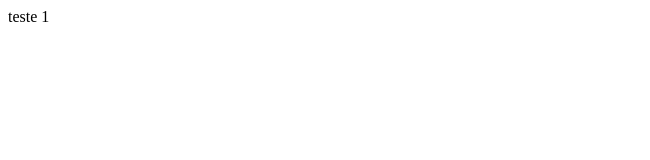
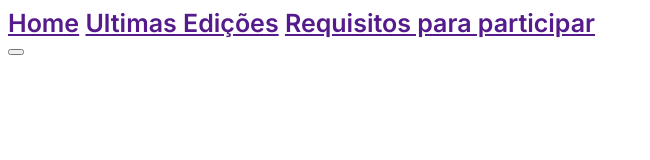
Before and after one commit to guilherme-schumann/bootcamp-dnc, a plain HTML site: page index.html in a window 1280 px wide. Shown: the whole page, without its empty margins (0-650 px from the left). Drawn offline with Linux system fonts and the light colour scheme.

Commit message:
Trazendo CSS para a minha página

```diff
--- a/index.html
+++ b/index.html
@@ -4,9 +4,21 @@
     <meta charset="UTF-8">
     <meta http-equiv="X-UA-Compatible" content="IE=edge">
     <meta name="viewport" content="width=device-width, initial-scale=1.0">
+    <link rel="preconnect" href="https://fonts.googleapis.com">
+    <link rel="preconnect" href="https://fonts.gstatic.com" crossorigin>
+    <link href="https://fonts.googleapis.com/css2?family=Inter:wght@100;200;300;400;500;600;700;800;900&display=swap" rel="stylesheet">
+    <link href="style.css" rel="stylesheet"></link>
     <title>Bootcamp DNC</title>
 </head>
 <body>
-    teste 1
+    <nav>
+        <div id="menu">
+            <a href="">Home</a>
+            <a href="">Ultimas Edições</a>
+            <a href="">Requisitos para participar</a>
+        </div>
+        <button></button>
+    </nav>
+
 </body>
 </html>
--- /dev/null
+++ b/style.css
@@ -0,0 +1,9 @@
+#menu{
+    font-family: 'Inter';
+    font-style: normal;
+    font-weight: 600;
+    font-size: 25px;
+    line-height: 30px;
+    color: #FFFFFF;
+    text-decoration: none;
+}
```
